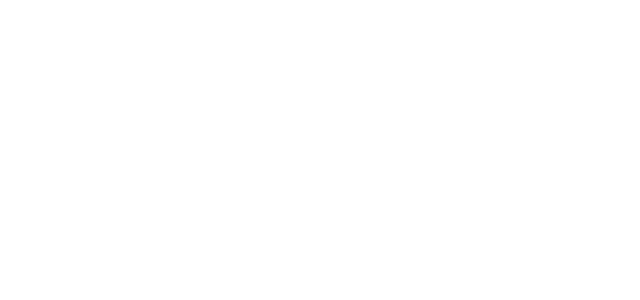
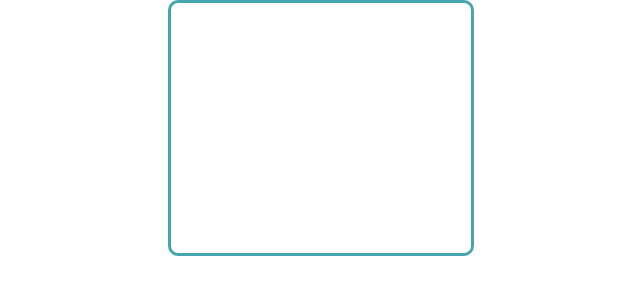
Before and after one commit to OlhaFedorets/counter-01, a React (Create React App) app: page / in a window 1280 px wide. Shown: the top 300 px of the page, without its empty margins (319-959 px from the left). Built offline with nearby package versions, Linux system fonts and the light colour scheme.

Commit message:
change app.css

```diff
--- a/src/App.css
+++ b/src/App.css
@@ -1,17 +1,13 @@
 .App {
-  text-align: center;
+  margin: 0 auto;
+  /*text-align: center;*/
+  height: 250px;
+  width: 300px;
+  border: 3px solid #47a5af;
+  border-radius: 10px;
 }
 
-.App-logo {
-  height: 40vmin;
-  pointer-events: none;
-}
 
-@media (prefers-reduced-motion: no-preference) {
-  .App-logo {
-    animation: App-logo-spin infinite 20s linear;
-  }
-}
 
 .App-header {
   background-color: #282c34;
```
